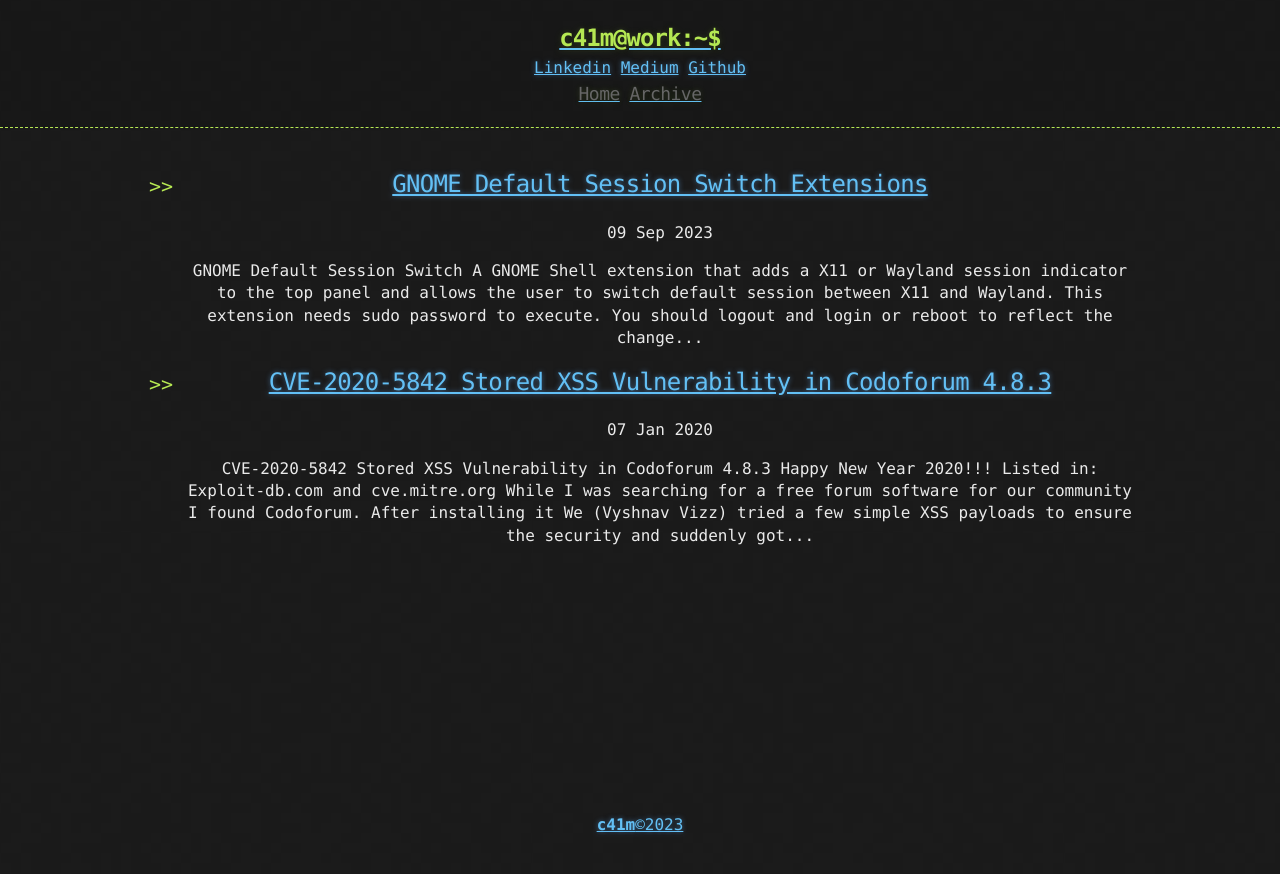
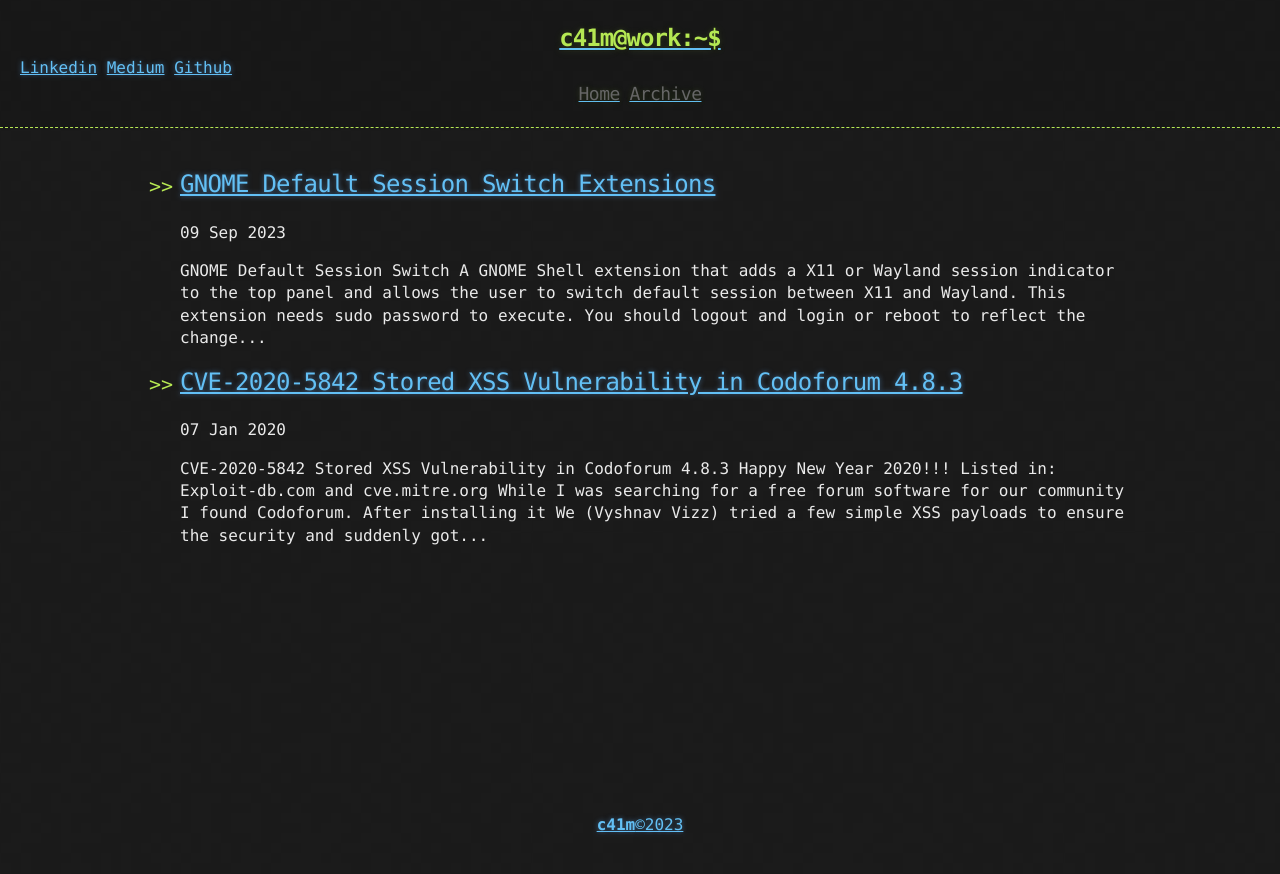
Before and after one commit to prasanthc41m/blog-theme, a Jekyll site: the page built from index.html, in a window 1280 px wide. Shown: the top 874 px of the page. Built offline with Jekyll 4.4.1, drawn with Linux system fonts in a browser that asks for light colours; the list of posts is cut into pages by our own code.

Commit message:
Update header.html

```diff
--- a/_includes/header.html
+++ b/_includes/header.html
@@ -1,7 +1,4 @@
 <header>
-  <style>
-div {text-align: center;}
-</style>
   <div>
     <a href="{{ "/" | prepend: site.baseurl | replace: '//', '/' }}">
     {% assign owner_first_name = site.owner | split: " " %}
```
